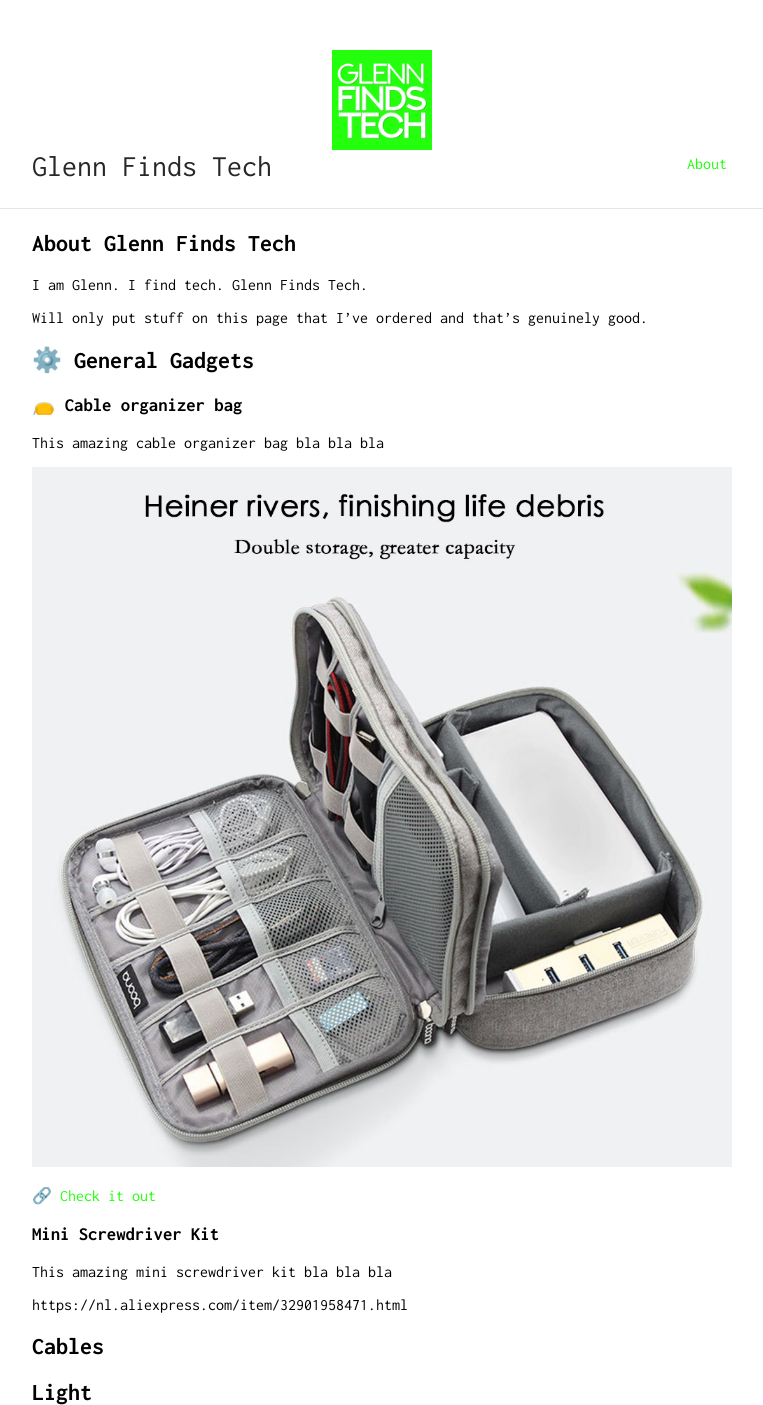
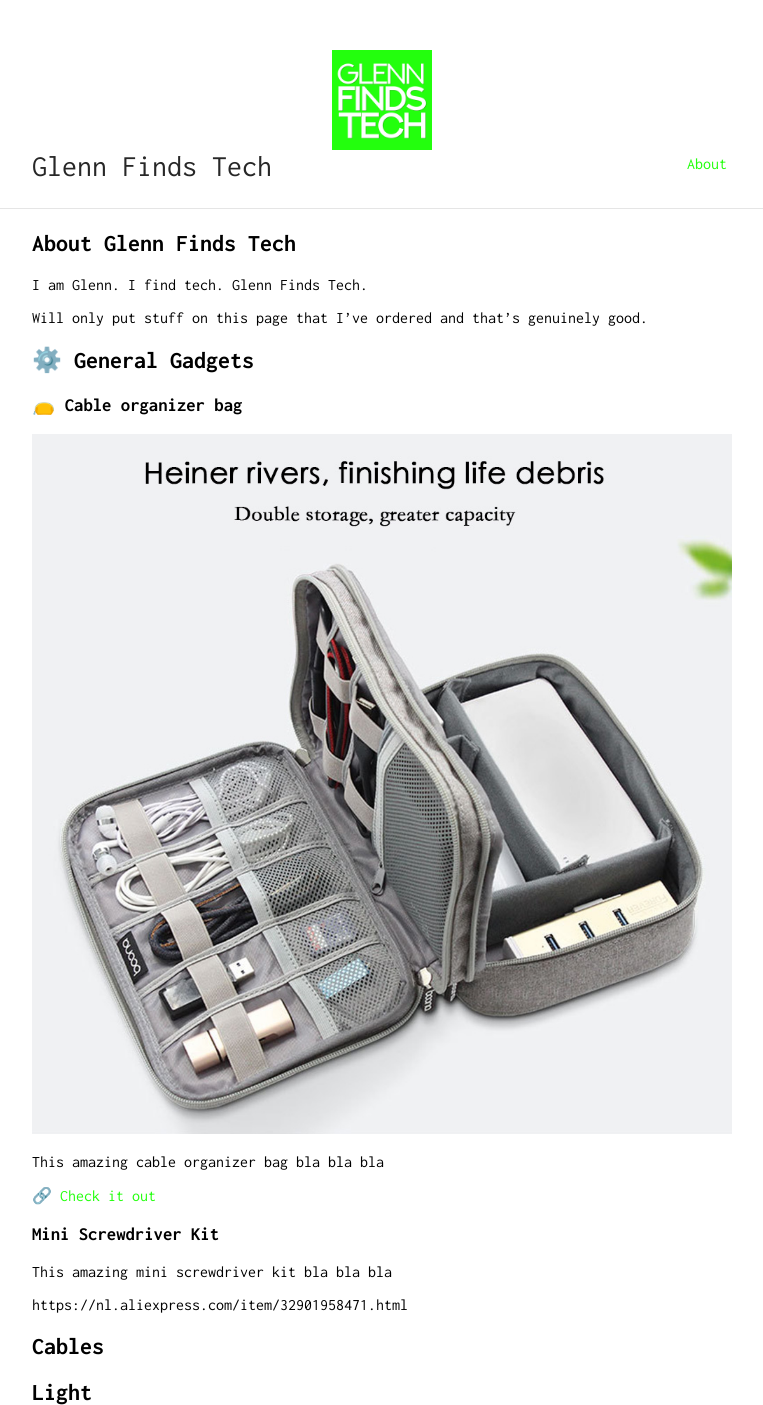
Before and after one commit to AtomicGlenn/GlennFindsTech, a Jekyll site: the page built from index.md, in a window 1280 px wide. Shown: the whole page, without its empty margins (258-1021 px from the left). Built offline with Jekyll 4.4.1, drawn with Linux system fonts in a browser that asks for light colours; our own code applies the rules of GitHub Pages for plain Markdown files.

Commit message:
Move image

```diff
--- a/index.md
+++ b/index.md
@@ -12,9 +12,9 @@ Will only put stuff on this page that I've ordered and that's genuinely good.
 
 ### 👝 Cable organizer bag
 
+<img src="images/cable_organizer.jpg" alt="Cable Organizer"/>
+
 This amazing cable organizer bag bla bla bla
-
-<img src="images/cable_organizer.jpg" alt="Cable Organizer"/>
 
 🔗 [Check it out](https://nl.aliexpress.com/item/32901958471.html)
 
```
